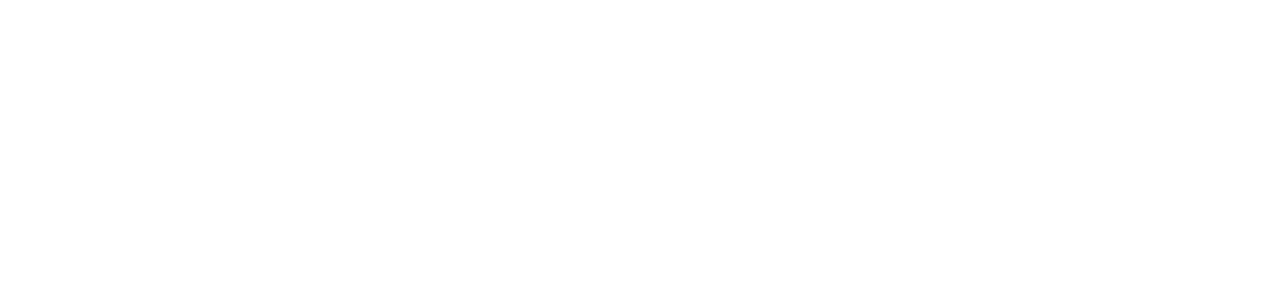
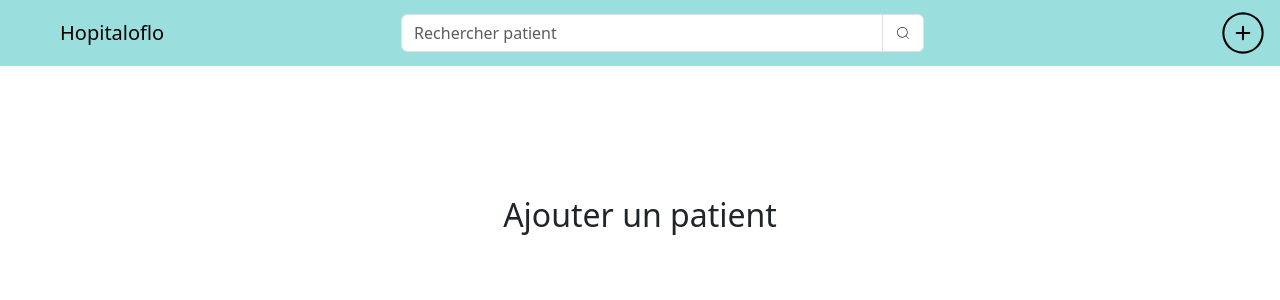
Before and after one commit to florianpoteau/CDA-Hopital-Front, a React (Create React App) app in the folder hopitaloflo/: page /ajouterPatient in a window 1280 px wide. Before the commit this address had no page. Shown: the top 300 px of the page. Built offline with nearby package versions, Linux system fonts and the light colour scheme.

Commit message:
feat(Page ajouterPatient): ajout de la page ajouterPatient + modification du router et de la barre de navigation

```diff
--- a/hopitaloflo/src/App.js
+++ b/hopitaloflo/src/App.js
@@ -3,6 +3,7 @@
 import 'bootstrap/dist/css/bootstrap.min.css';
 import Accueil from "./Pages/Accueil";
 import ModifierPatient from "./Pages/ModifierPatient";
+import AjouterPatient from "./Pages/AjouterPatient";
 
 function App() {
   return (
@@ -11,6 +12,7 @@
         <Routes>
           <Route element={<Accueil />} path="/" />
           <Route element={<ModifierPatient />} path=":patientId/modifierPatient" />
+          <Route element={<AjouterPatient />} path="/ajouterPatient" />
         </Routes>
       </BrowserRouter>
     </>
--- a/hopitaloflo/src/Components/Forms/ModifierPatientForm.jsx
+++ b/hopitaloflo/src/Components/Forms/ModifierPatientForm.jsx
@@ -4,12 +4,11 @@
 import Button from 'react-bootstrap/Button';
 import PutPatientController from '../../Controllers/PutPatientController';
 
-const ModifierPatientForm = ({patient, services}) => {
+const ModifierPatientForm = ({patient}) => {
 
     const [firstName, setFirstname] = useState("");
     const [lastName, setLastname] = useState("");
     const [socialSecurityNumber, setSocialSecurityNumber] = useState("");
-    // const [selectedServiceId, setSelectedServiceId] = useState("");
 
     const putPatient = async() => {
         try {
@@ -22,7 +21,7 @@
             };
 
             await PutPatientController(updatedPatient);
-            // window.location.reload();
+            window.location.reload();
             console.log(updatedPatient);
 
         } catch (error) {
@@ -59,14 +58,6 @@
                         <Form.Control onChange={(e) => setSocialSecurityNumber(e.target.value)} className='p-3 text-secondary' type="number" placeholder={patient.socialSecurityNumber} />
                     </Form.Group>
                 </FloatingLabel>
-                    {/* <Form.Group className="text-secondary col-10 col-md-4 mx-auto" controlId="exampleForm.ControlInputService">
-                        <Form.Label className='mt-3'></Form.Label>
-                        <Form.Select onChange={(e) => setSelectedServiceId(e.target.value)} className='p-3 text-secondary text-center'>
-                        {services.map((service, index) => (
-                            <option key={index} value={service.idService}>{service.name}</option>
-                        ))}
-                        </Form.Select>
-                    </Form.Group> */}
                 <div className='d-flex justify-content-center mt-5'>
                    <Button onClick={putPatient} className='mt-4 p-2 col-5 col-md-3 pt-3 pb-3' style={styles.button}>Modifier</Button>
                 </div>
--- a/hopitaloflo/src/Components/Navbar/Navbar.jsx
+++ b/hopitaloflo/src/Components/Navbar/Navbar.jsx
@@ -6,6 +6,7 @@
 import { CiCirclePlus } from "react-icons/ci";
 import { CiSearch } from "react-icons/ci";
 import { FormGroup, FormControl, InputGroup } from 'react-bootstrap';
+import { Link } from 'react-router-dom';
 
 const Navigationbar = () => {
     const styles = {
@@ -20,6 +21,9 @@
         },
         inputGroup: {
             backgroundColor: '#FFFFFF'
+        },
+        textDecoration: {
+            textDecorationColor: '#9ADFDE'
         }
     };
 
@@ -27,7 +31,10 @@
         <>
             <Navbar style={styles.navbar}>
       <Container fluid>
-        <Navbar.Brand href="#" className='mx-5'>Hopitaloflo</Navbar.Brand>
+      <Link to={"/"} style={styles.textDecoration}>
+    <Navbar.Brand href="#" className='mx-5'>Hopitaloflo</Navbar.Brand>
+</Link>
+
         <Navbar.Toggle aria-controls="navbarScroll" />
         <Nav
             className="me-auto my-2 my-lg-0"
@@ -57,7 +64,9 @@
           >
 
           </Nav>
-          <CiCirclePlus size={50} />
+          <Link to="/ajouterPatient">
+            <CiCirclePlus style={{ color: 'black' }} size={50} />
+            </Link>
       </Container>
     </Navbar>
         </>
--- /dev/null
+++ b/hopitaloflo/src/Pages/AjouterPatient.jsx
@@ -0,0 +1,15 @@
+import React from 'react';
+import { Container } from 'react-bootstrap';
+import Navigationbar from '../Components/Navbar/Navbar';
+
+const AjouterPatient = () => {
+    return (<>
+        <Navigationbar />
+        <Container style={{marginTop: '130px'}}>
+            <h2 className='text-center mb-5'>Ajouter un patient</h2>
+        </Container>
+        </>
+    );
+};
+
+export default AjouterPatient;
--- a/hopitaloflo/src/Pages/ModifierPatient.jsx
+++ b/hopitaloflo/src/Pages/ModifierPatient.jsx
@@ -4,20 +4,18 @@
 import { Container } from 'react-bootstrap';
 import { useParams } from 'react-router-dom';
 import { usePatient } from '../Controllers/GetPatientController';
-import { useServices } from '../Controllers/GetAllServiceController';
 
 const ModifierPatient = () => {
 
     let { patientId } = useParams();
     const patient = usePatient(patientId);
-    const services = useServices();
 
     return (
         <>
         <Navigationbar />
         <Container style={{marginTop: '130px'}}>
             <h2 className='text-center mb-5'>Modifier un patient</h2>
-            <ModifierPatientForm patient ={patient} services ={services}/>
+            <ModifierPatientForm patient ={patient}/>
         </Container>
         </>
     );
```
